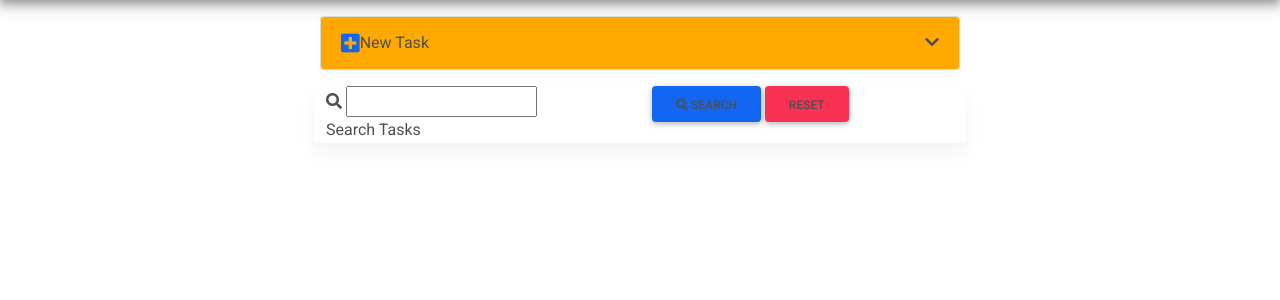
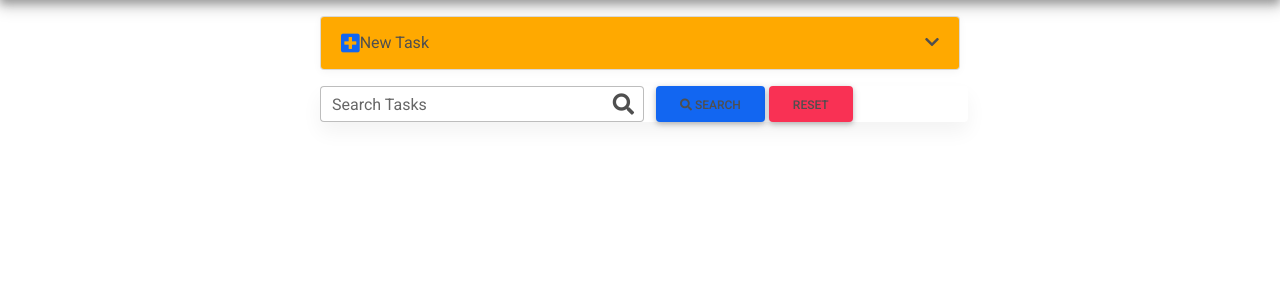
Before and after one commit to ruszkipista/cims03-my-car, a Flask app: template templates/tasks.html in a window 1280 px wide. Shown: the part 59-359 px from the top of the page. Run offline with Flask 2, Linux system fonts and the light colour scheme; the template is opened without the code that fills it, so the values that code supplies are empty.

Commit message:
style search bar

```diff
--- a/templates/tasks.html
+++ b/templates/tasks.html
@@ -83,15 +83,15 @@
     </div>
 
     {% if not update %}
+    <div class="row my-3 ps-2">
+      <form action="{{ url_for('search') }}" method="POST" class="card col-12 offset-md-2 col-md-8 offset-lg-3 col-lg-6">
         <div class="row">
-      <form action="{{ url_for('search') }}" method="POST" class="card col-12 offset-md-2 col-md-8 offset-lg-3 col-lg-6">
-          <div class="row valign-wrapper center-align">
-              <div class="input-field col s12 m8">
-                  <i class="fas fa-search prefix light-blue-text text-darken-4"></i>
-                  <input type="text" name="query" id="query" minlength="3" class="validate" required>
-                  <label for="query">Search Tasks</label>
+        <div class="form-outline col-6">
+            <i class="fas fa-search fa-lg trailing"></i>
+            <input type="text" name="query" id="query" minlength="3" class="form-control form-icon-trailing">
+            <label for="query" class="form-label">Search Tasks</label>
         </div>
-              <div class="col s12 m4">
+        <div class="form-outline col-6">
         <button type="submit" class="btn bg-primary text-shadow">
             <i class="fas fa-search"></i> Search
         </button>
```
Lines whose indentation alone changed are shown as unchanged.
